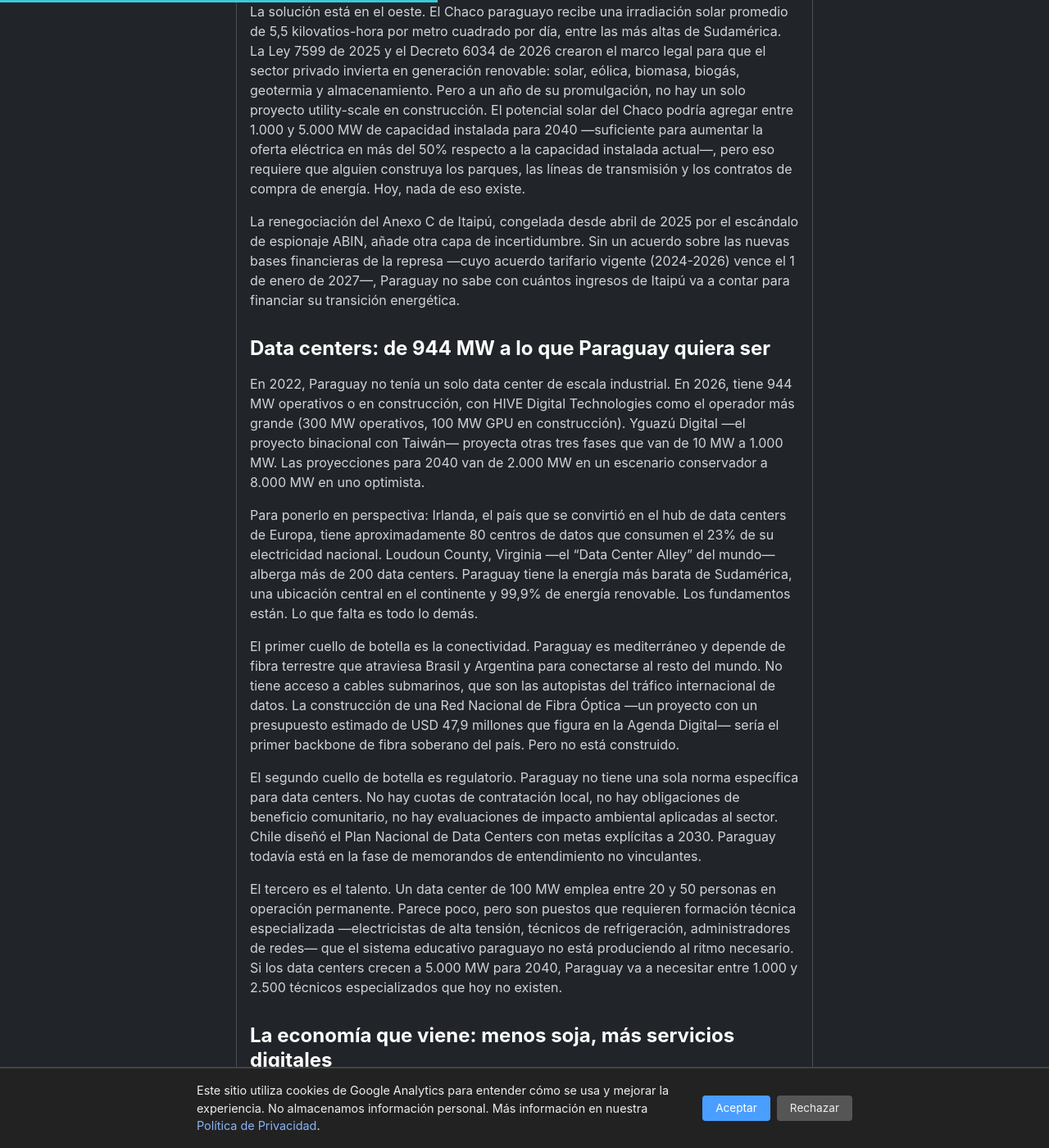
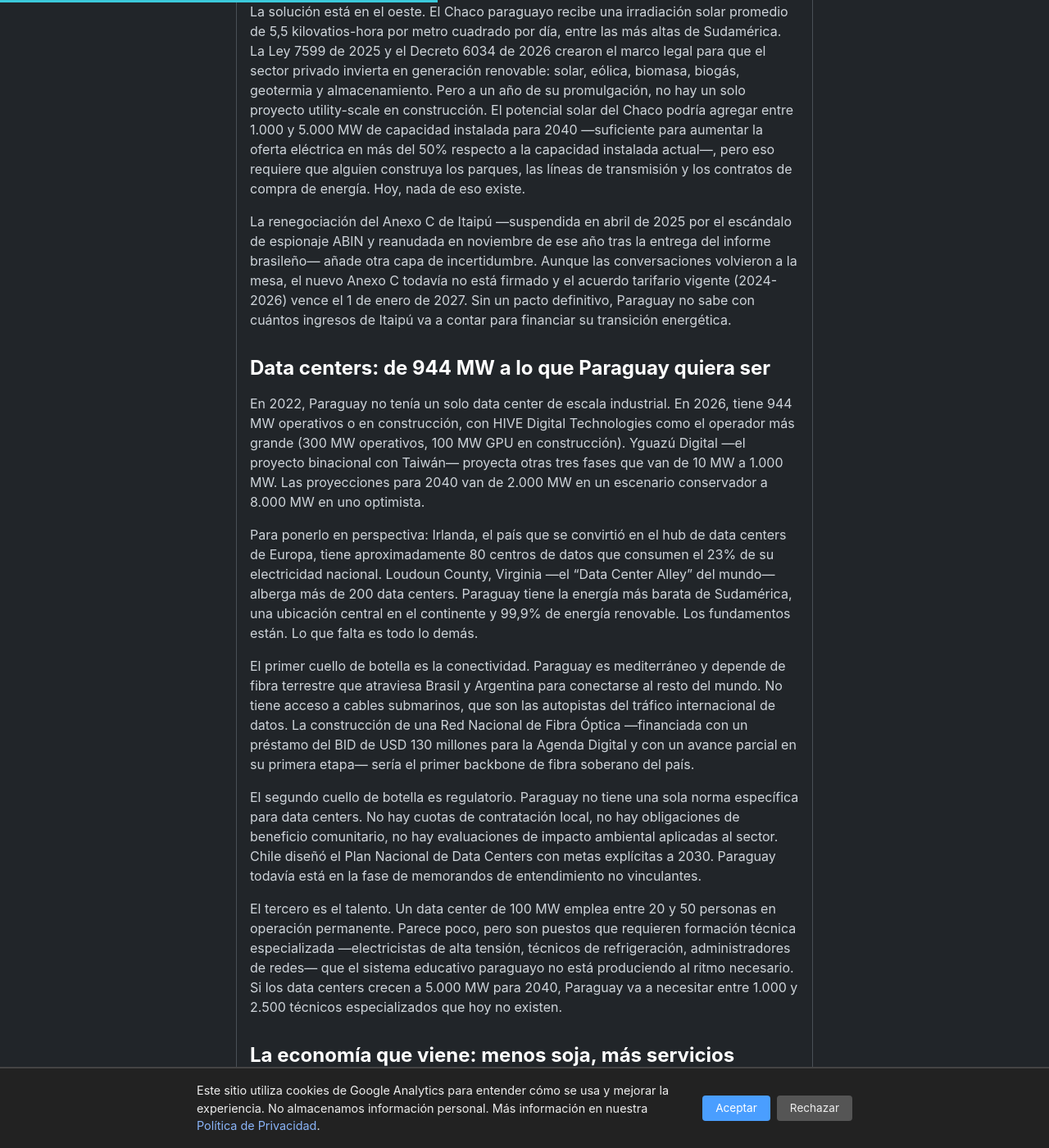
Before and after one commit to miravosqueinteresante/muchotexto.net, a Jekyll site: the page built from _posts/2026-08-05-paraguay-2040-futuro-datos.md, in a window 1280 px wide and 1400 px high, scrolled down 2077 px. Shown: the whole window at 82% size. Built offline with Jekyll 4.4.1, drawn with Linux system fonts in a browser that asks for light colours; some of the changed text lies outside the part shown.

Commit message:
fix(fact-check #42 v3): Itaipu reanudo nov 2025, fecundidad 1.7-1.8, fibra BID , informalidad 60-64%

```diff
--- a/_posts/2026-08-05-paraguay-2040-futuro-datos.md
+++ b/_posts/2026-08-05-paraguay-2040-futuro-datos.md
@@ -20,7 +20,7 @@
 
 ## El reloj demográfico: una ventana que se cierra en 2045
 
-Paraguay tiene hoy aproximadamente 6,5 millones de habitantes, con una edad media de 29,4 años —una de las poblaciones más jóvenes de Sudamérica—. Las proyecciones del Instituto Nacional de Estadística indican que la población crecerá hasta unos 7,5 millones en 2040, con una tasa de fecundidad que ya está por debajo del nivel de reemplazo (1,9 hijos por mujer y bajando). La urbanización pasará del 69% actual a cerca del 80%.
+Paraguay tiene hoy aproximadamente 6,5 millones de habitantes, con una edad media de 29,4 años —una de las poblaciones más jóvenes de Sudamérica—. Las proyecciones del Instituto Nacional de Estadística indican que la población crecerá hasta unos 7,5 millones en 2040, con una tasa de fecundidad que ya está entre 1,7 y 1,8 hijos por mujer —por debajo del nivel de reemplazo de 2,1— y bajando. La urbanización pasará del 69% actual a cerca del 80%.
 
 Eso significa que Paraguay está viviendo su bono demográfico ahora: hay más personas en edad de trabajar que dependientes (niños y adultos mayores). Pero ese bono se agota alrededor de 2045, cuando la proporción se invierte y el país empieza a envejecer. Cada año que pasa sin invertir en educación, salud y empleo formal para esa población joven es un año de bono demográfico desperdiciado.
 
@@ -34,7 +34,7 @@
 
 La solución está en el oeste. El Chaco paraguayo recibe una irradiación solar promedio de 5,5 kilovatios-hora por metro cuadrado por día, entre las más altas de Sudamérica. La Ley 7599 de 2025 y el Decreto 6034 de 2026 crearon el marco legal para que el sector privado invierta en generación renovable: solar, eólica, biomasa, biogás, geotermia y almacenamiento. Pero a un año de su promulgación, no hay un solo proyecto utility-scale en construcción. El potencial solar del Chaco podría agregar entre 1.000 y 5.000 MW de capacidad instalada para 2040 —suficiente para aumentar la oferta eléctrica en más del 50% respecto a la capacidad instalada actual—, pero eso requiere que alguien construya los parques, las líneas de transmisión y los contratos de compra de energía. Hoy, nada de eso existe.
 
-La renegociación del Anexo C de Itaipú, congelada desde abril de 2025 por el escándalo de espionaje ABIN, añade otra capa de incertidumbre. Sin un acuerdo sobre las nuevas bases financieras de la represa —cuyo acuerdo tarifario vigente (2024-2026) vence el 1 de enero de 2027—, Paraguay no sabe con cuántos ingresos de Itaipú va a contar para financiar su transición energética.
+La renegociación del Anexo C de Itaipú —suspendida en abril de 2025 por el escándalo de espionaje ABIN y reanudada en noviembre de ese año tras la entrega del informe brasileño— añade otra capa de incertidumbre. Aunque las conversaciones volvieron a la mesa, el nuevo Anexo C todavía no está firmado y el acuerdo tarifario vigente (2024-2026) vence el 1 de enero de 2027. Sin un pacto definitivo, Paraguay no sabe con cuántos ingresos de Itaipú va a contar para financiar su transición energética.
 
 ## Data centers: de 944 MW a lo que Paraguay quiera ser
 
@@ -42,7 +42,7 @@
 
 Para ponerlo en perspectiva: Irlanda, el país que se convirtió en el hub de data centers de Europa, tiene aproximadamente 80 centros de datos que consumen el 23% de su electricidad nacional. Loudoun County, Virginia —el "Data Center Alley" del mundo— alberga más de 200 data centers. Paraguay tiene la energía más barata de Sudamérica, una ubicación central en el continente y 99,9% de energía renovable. Los fundamentos están. Lo que falta es todo lo demás.
 
-El primer cuello de botella es la conectividad. Paraguay es mediterráneo y depende de fibra terrestre que atraviesa Brasil y Argentina para conectarse al resto del mundo. No tiene acceso a cables submarinos, que son las autopistas del tráfico internacional de datos. La construcción de una Red Nacional de Fibra Óptica —un proyecto con un presupuesto estimado de USD 47,9 millones que figura en la Agenda Digital— sería el primer backbone de fibra soberano del país. Pero no está construido.
+El primer cuello de botella es la conectividad. Paraguay es mediterráneo y depende de fibra terrestre que atraviesa Brasil y Argentina para conectarse al resto del mundo. No tiene acceso a cables submarinos, que son las autopistas del tráfico internacional de datos. La construcción de una Red Nacional de Fibra Óptica —financiada con un préstamo del BID de USD 130 millones para la Agenda Digital y con un avance parcial en su primera etapa— sería el primer backbone de fibra soberano del país.
 
 El segundo cuello de botella es regulatorio. Paraguay no tiene una sola norma específica para data centers. No hay cuotas de contratación local, no hay obligaciones de beneficio comunitario, no hay evaluaciones de impacto ambiental aplicadas al sector. Chile diseñó el Plan Nacional de Data Centers con metas explícitas a 2030. Paraguay todavía está en la fase de memorandos de entendimiento no vinculantes.
 
@@ -56,7 +56,7 @@
 
 Hay señales de que el cambio ya empezó. Las exportaciones de servicios bajo el régimen de maquila —que incluyen desarrollo de software, procesamiento de datos y servicios de cómputo— crecieron sostenidamente en los últimos cinco años. La Ley 7547 de 2025 reformó la Ley de Maquila para incluir explícitamente los servicios intangibles. Y la combinación de energía barata, ubicación geográfica y huso horario compatible con Estados Unidos le da a Paraguay una ventana de oportunidad en el mercado de nearshoring de servicios digitales que ningún otro país sudamericano puede replicar.
 
-Pero la informalidad —62% de la fuerza laboral— es el lastre. Un país donde dos de cada tres trabajadores no tienen seguridad social, no califican para crédito hipotecario y no acumulan antigüedad laboral no puede construir una economía digital competitiva. Formalizar el empleo es la reforma estructural más importante que Paraguay puede hacer antes de 2040, y la más difícil.
+Pero la informalidad —que oscila entre el 60% y el 64% de la fuerza laboral según la medición y el trimestre— es el lastre. Un país donde dos de cada tres trabajadores no tienen seguridad social, no califican para crédito hipotecario y no acumulan antigüedad laboral no puede construir una economía digital competitiva. Formalizar el empleo es la reforma estructural más importante que Paraguay puede hacer antes de 2040, y la más difícil.
 
 ## Los tres escenarios
 
```
